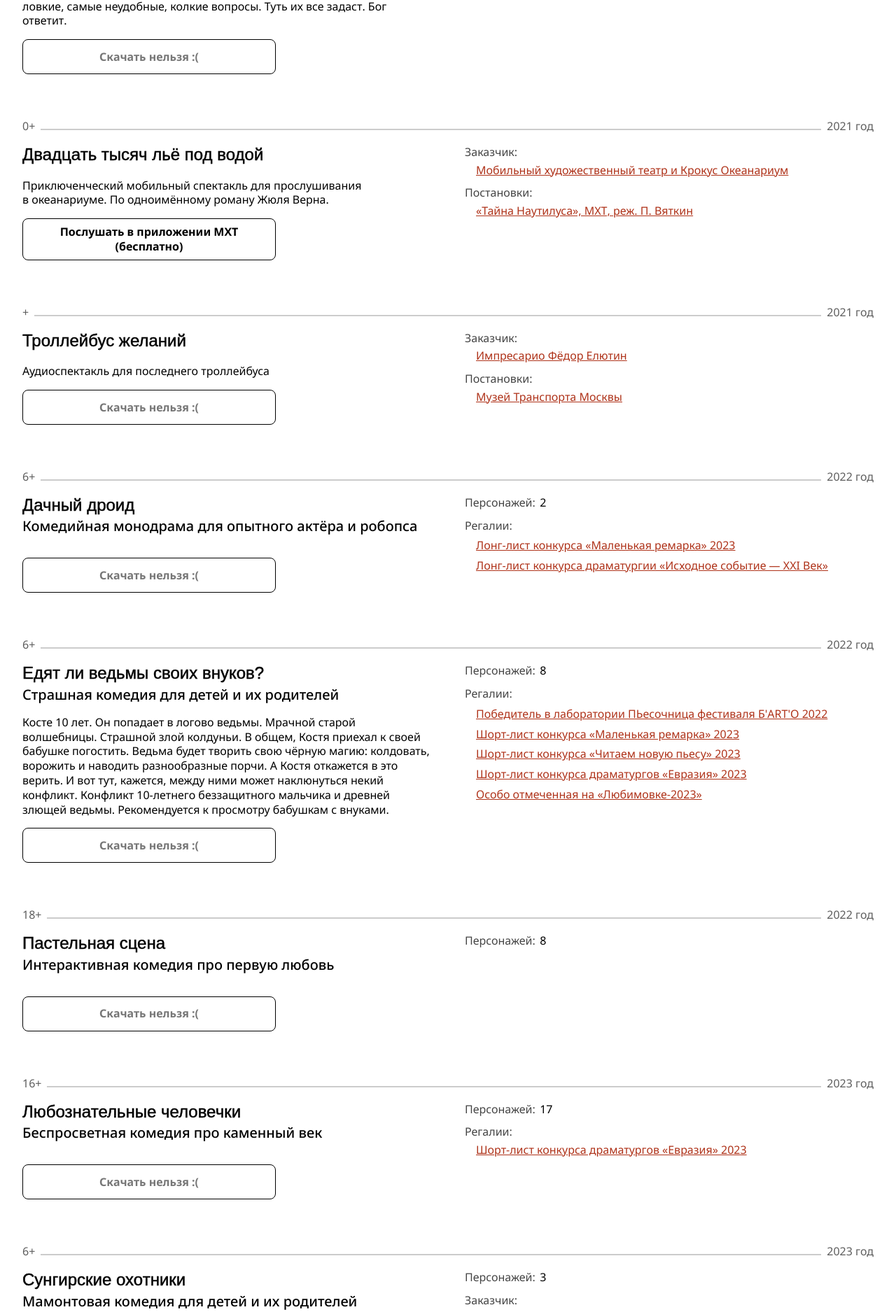
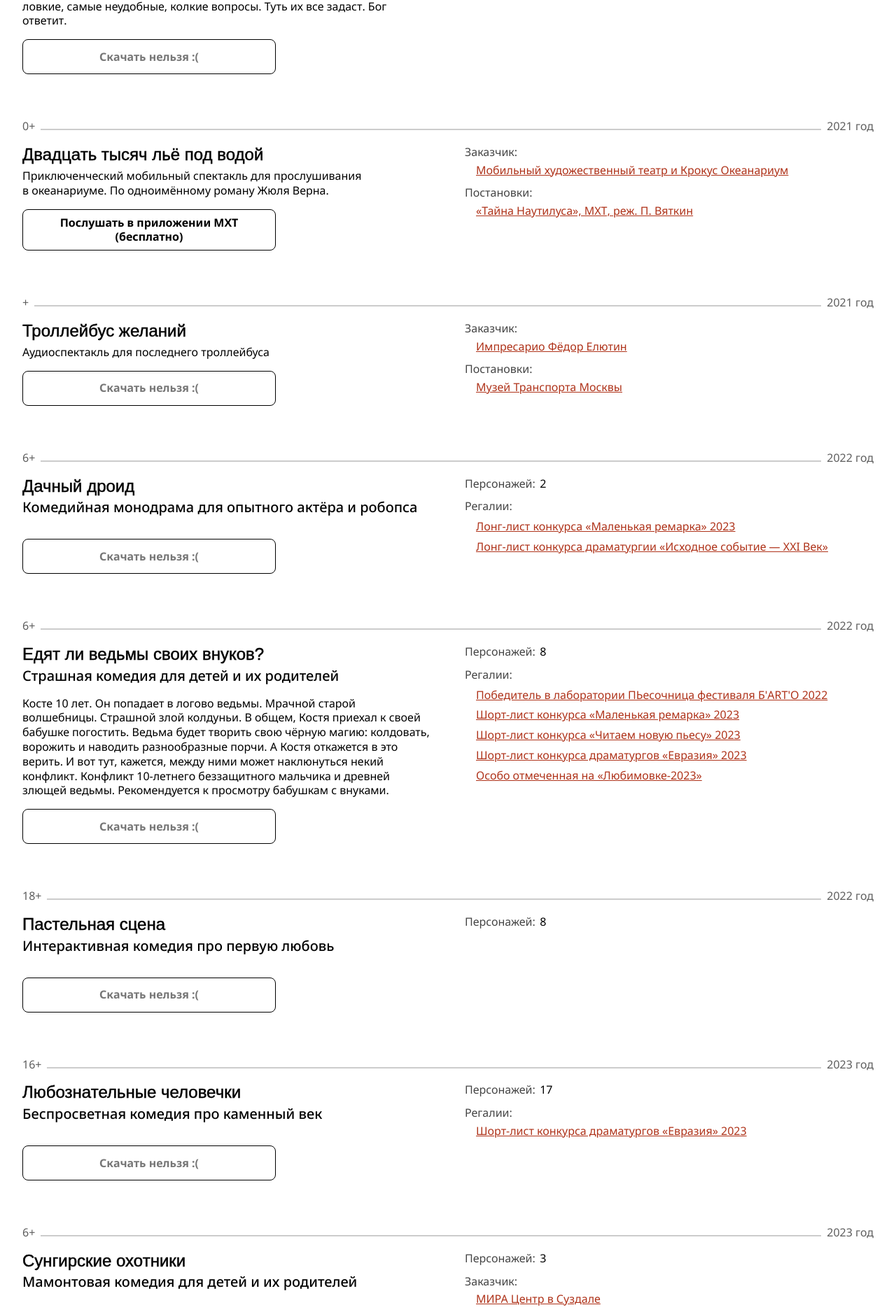
Before and after one commit to 1640max/vyatkin, a Jekyll site: the page built from pieces.html, in a window 1280 px wide. Shown: the part 2548-4423 px from the top of the page at 70% size. Built offline with Jekyll 4.4.1, drawn with Linux system fonts in a browser that asks for light colours; some web fonts are replaced.

Commit message:
Если нет subtitle, то уменьшаем отступ до описания пьесы

```diff
--- a/_sass/pieces/_piece-card.scss
+++ b/_sass/pieces/_piece-card.scss
@@ -61,6 +61,11 @@
   margin: 0;
 }
 
+/* Если нет subtitle */
+.piece-card__title:only-child {
+  margin-bottom: -0.4em;
+}
+
 .piece-card__subtitle {
   font: 500 1.25rem/130% $default-family;
 }
--- a/pieces.html
+++ b/pieces.html
@@ -25,7 +25,9 @@ title: Пьесы
       </div>
       <header class="piece-card__heading">
         <h2 class="piece-card__title">{{ piece.title }}</h2>
-        <div class="piece-card__subtitle">{{ piece.subtitle }}</div>
+        {% if piece.subtitle %}
+         <div class="piece-card__subtitle">{{ piece.subtitle }}</div>
+        {% endif %}
       </header>
       <div class="piece-card__description">{{ piece.description }}</div>
       <div class="delimiter piece-card__delimiter"></div>
```
